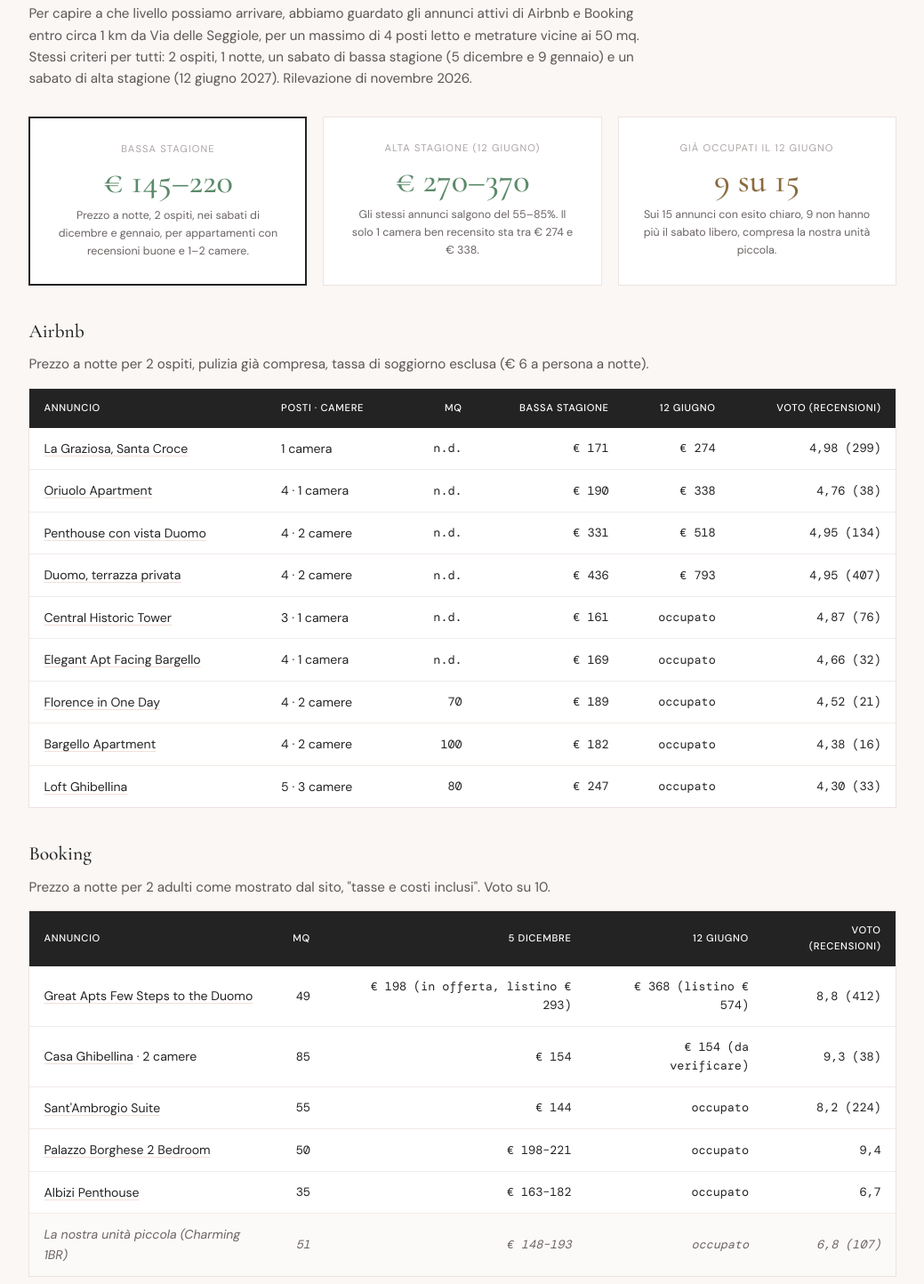
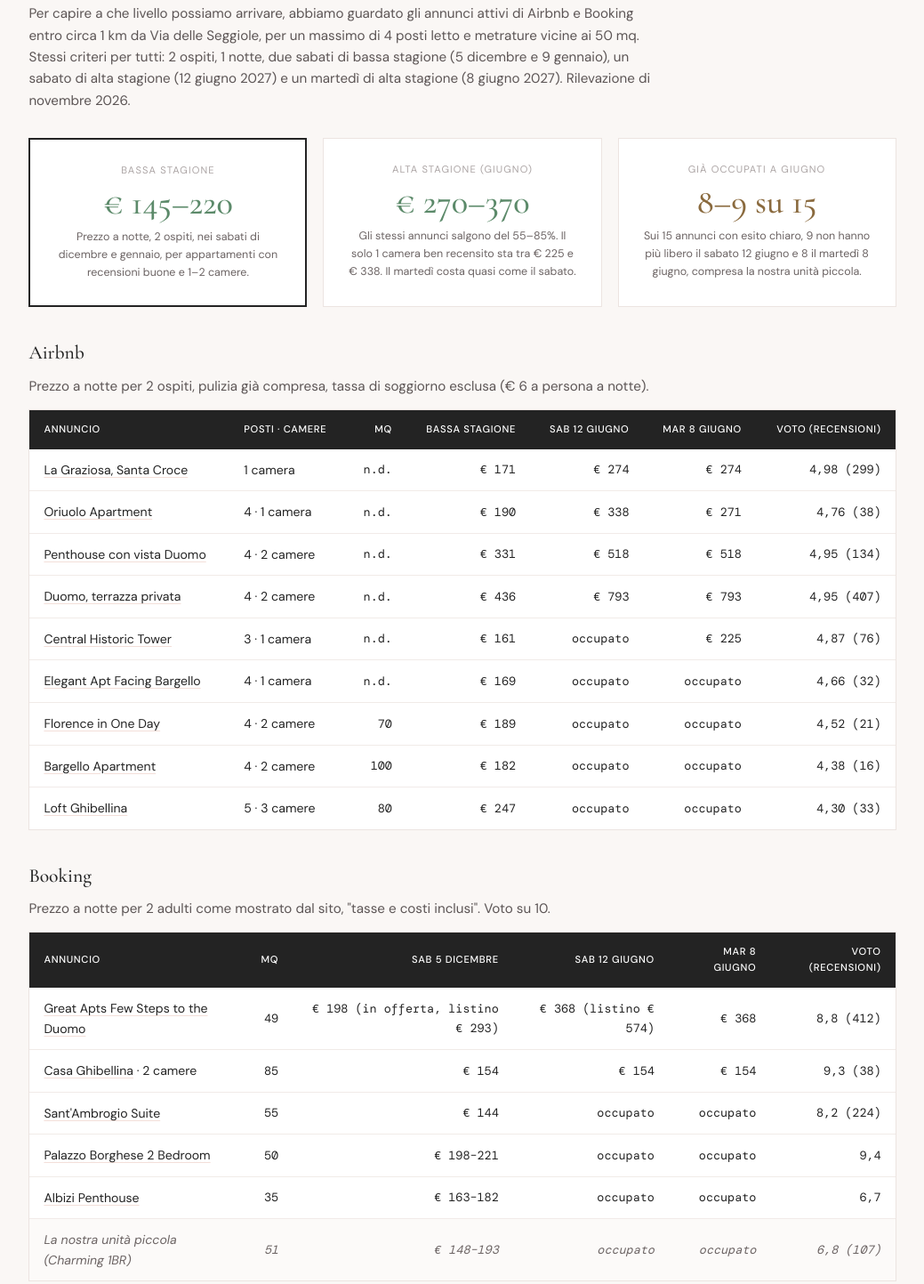
Before and after one commit to MoorentPm/Valutazione-pre-sopralluogo-borgo-albizi-moorent-pm-, a plain HTML site: page index.html in a window 1280 px wide. Shown: the part 3307-4750 px from the top of the page at 89% size, without its empty margins (120-1159 px from the left). Drawn offline with nearby package versions, Linux system fonts and the light colour scheme.

Commit message:
Nearby apartments: add weekday (Tue 8 June) prices and availability
Co-Authored-By: Claude Sonnet 5.5 <noreply@anthropic.com>

```diff
--- a/index.html
+++ b/index.html
@@ -201,29 +201,29 @@
 <!-- ===== APPARTAMENTI VICINI ===== -->
 <section class="section" style="padding-top:8px;">
   <h2 class="section-title">Cosa fanno gli appartamenti vicini</h2>
-  <p class="section-lead">Per capire a che livello possiamo arrivare, abbiamo guardato gli annunci attivi di Airbnb e Booking entro circa 1 km da Via delle Seggiole, per un massimo di 4 posti letto e metrature vicine ai 50 mq. Stessi criteri per tutti: 2 ospiti, 1 notte, un sabato di bassa stagione (5 dicembre e 9 gennaio) e un sabato di alta stagione (12 giugno 2027). Rilevazione di novembre 2026.</p>
+  <p class="section-lead">Per capire a che livello possiamo arrivare, abbiamo guardato gli annunci attivi di Airbnb e Booking entro circa 1 km da Via delle Seggiole, per un massimo di 4 posti letto e metrature vicine ai 50 mq. Stessi criteri per tutti: 2 ospiti, 1 notte, due sabati di bassa stagione (5 dicembre e 9 gennaio), un sabato di alta stagione (12 giugno 2027) e un martedì di alta stagione (8 giugno 2027). Rilevazione di novembre 2026.</p>
 
   <div class="payback-grid">
     <div class="pb-card hl"><div class="pb-scenario">Bassa stagione</div><div class="pb-years good">€ 145–220</div><div class="pb-note">Prezzo a notte, 2 ospiti, nei sabati di dicembre e gennaio, per appartamenti con recensioni buone e 1–2 camere.</div></div>
-    <div class="pb-card"><div class="pb-scenario">Alta stagione (12 giugno)</div><div class="pb-years good">€ 270–370</div><div class="pb-note">Gli stessi annunci salgono del 55–85%. Il solo 1 camera ben recensito sta tra € 274 e € 338.</div></div>
-    <div class="pb-card"><div class="pb-scenario">Già occupati il 12 giugno</div><div class="pb-years warn">9 su 15</div><div class="pb-note">Sui 15 annunci con esito chiaro, 9 non hanno più il sabato libero, compresa la nostra unità piccola.</div></div>
+    <div class="pb-card"><div class="pb-scenario">Alta stagione (giugno)</div><div class="pb-years good">€ 270–370</div><div class="pb-note">Gli stessi annunci salgono del 55–85%. Il solo 1 camera ben recensito sta tra € 225 e € 338. Il martedì costa quasi come il sabato.</div></div>
+    <div class="pb-card"><div class="pb-scenario">Già occupati a giugno</div><div class="pb-years warn">8–9 su 15</div><div class="pb-note">Sui 15 annunci con esito chiaro, 9 non hanno più libero il sabato 12 giugno e 8 il martedì 8 giugno, compresa la nostra unità piccola.</div></div>
   </div>
 
   <h3 class="section-title" style="font-size:1.35rem;margin-top:34px;">Airbnb</h3>
   <p class="section-lead" style="margin-bottom:14px;">Prezzo a notte per 2 ospiti, pulizia già compresa, tassa di soggiorno esclusa (€ 6 a persona a notte).</p>
   <div class="table-wrap">
     <table>
-      <thead><tr><th>Annuncio</th><th>Posti · camere</th><th class="r">mq</th><th class="r">Bassa stagione</th><th class="r">12 giugno</th><th class="r">Voto (recensioni)</th></tr></thead>
+      <thead><tr><th>Annuncio</th><th>Posti · camere</th><th class="r">mq</th><th class="r">Bassa stagione</th><th class="r">Sab 12 giugno</th><th class="r">Mar 8 giugno</th><th class="r">Voto (recensioni)</th></tr></thead>
       <tbody>
-        <tr><td><a href="https://www.airbnb.it/rooms/960115015785516231" target="_blank" rel="noopener">La Graziosa, Santa Croce</a></td><td>1 camera</td><td class="num r">n.d.</td><td class="num r">€ 171</td><td class="num r">€ 274</td><td class="num r">4,98 (299)</td></tr>
-        <tr><td><a href="https://www.airbnb.it/rooms/609864786434644195" target="_blank" rel="noopener">Oriuolo Apartment</a></td><td>4 · 1 camera</td><td class="num r">n.d.</td><td class="num r">€ 190</td><td class="num r">€ 338</td><td class="num r">4,76 (38)</td></tr>
-        <tr><td><a href="https://www.airbnb.it/rooms/1289373517961726272" target="_blank" rel="noopener">Penthouse con vista Duomo</a></td><td>4 · 2 camere</td><td class="num r">n.d.</td><td class="num r">€ 331</td><td class="num r">€ 518</td><td class="num r">4,95 (134)</td></tr>
-        <tr><td><a href="https://www.airbnb.it/rooms/52655093" target="_blank" rel="noopener">Duomo, terrazza privata</a></td><td>4 · 2 camere</td><td class="num r">n.d.</td><td class="num r">€ 436</td><td class="num r">€ 793</td><td class="num r">4,95 (407)</td></tr>
-        <tr><td><a href="https://www.airbnb.it/rooms/1639312139844495812" target="_blank" rel="noopener">Central Historic Tower</a></td><td>3 · 1 camera</td><td class="num r">n.d.</td><td class="num r">€ 161</td><td class="num r">occupato</td><td class="num r">4,87 (76)</td></tr>
-        <tr><td><a href="https://www.airbnb.it/rooms/937479" target="_blank" rel="noopener">Elegant Apt Facing Bargello</a></td><td>4 · 1 camera</td><td class="num r">n.d.</td><td class="num r">€ 169</td><td class="num r">occupato</td><td class="num r">4,66 (32)</td></tr>
-        <tr><td><a href="https://www.airbnb.it/rooms/713629994993721547" target="_blank" rel="noopener">Florence in One Day</a></td><td>4 · 2 camere</td><td class="num r">70</td><td class="num r">€ 189</td><td class="num r">occupato</td><td class="num r">4,52 (21)</td></tr>
-        <tr><td><a href="https://www.airbnb.it/rooms/15711477" target="_blank" rel="noopener">Bargello Apartment</a></td><td>4 · 2 camere</td><td class="num r">100</td><td class="num r">€ 182</td><td class="num r">occupato</td><td class="num r">4,38 (16)</td></tr>
-        <tr><td><a href="https://www.airbnb.it/rooms/786012480954019639" target="_blank" rel="noopener">Loft Ghibellina</a></td><td>5 · 3 camere</td><td class="num r">80</td><td class="num r">€ 247</td><td class="num r">occupato</td><td class="num r">4,30 (33)</td></tr>
+        <tr><td><a href="https://www.airbnb.it/rooms/960115015785516231" target="_blank" rel="noopener">La Graziosa, Santa Croce</a></td><td>1 camera</td><td class="num r">n.d.</td><td class="num r">€ 171</td><td class="num r">€ 274</td><td class="num r">€ 274</td><td class="num r">4,98 (299)</td></tr>
+        <tr><td><a href="https://www.airbnb.it/rooms/609864786434644195" target="_blank" rel="noopener">Oriuolo Apartment</a></td><td>4 · 1 camera</td><td class="num r">n.d.</td><td class="num r">€ 190</td><td class="num r">€ 338</td><td class="num r">€ 271</td><td class="num r">4,76 (38)</td></tr>
+        <tr><td><a href="https://www.airbnb.it/rooms/1289373517961726272" target="_blank" rel="noopener">Penthouse con vista Duomo</a></td><td>4 · 2 camere</td><td class="num r">n.d.</td><td class="num r">€ 331</td><td class="num r">€ 518</td><td class="num r">€ 518</td><td class="num r">4,95 (134)</td></tr>
+        <tr><td><a href="https://www.airbnb.it/rooms/52655093" target="_blank" rel="noopener">Duomo, terrazza privata</a></td><td>4 · 2 camere</td><td class="num r">n.d.</td><td class="num r">€ 436</td><td class="num r">€ 793</td><td class="num r">€ 793</td><td class="num r">4,95 (407)</td></tr>
+        <tr><td><a href="https://www.airbnb.it/rooms/1639312139844495812" target="_blank" rel="noopener">Central Historic Tower</a></td><td>3 · 1 camera</td><td class="num r">n.d.</td><td class="num r">€ 161</td><td class="num r">occupato</td><td class="num r">€ 225</td><td class="num r">4,87 (76)</td></tr>
+        <tr><td><a href="https://www.airbnb.it/rooms/937479" target="_blank" rel="noopener">Elegant Apt Facing Bargello</a></td><td>4 · 1 camera</td><td class="num r">n.d.</td><td class="num r">€ 169</td><td class="num r">occupato</td><td class="num r">occupato</td><td class="num r">4,66 (32)</td></tr>
+        <tr><td><a href="https://www.airbnb.it/rooms/713629994993721547" target="_blank" rel="noopener">Florence in One Day</a></td><td>4 · 2 camere</td><td class="num r">70</td><td class="num r">€ 189</td><td class="num r">occupato</td><td class="num r">occupato</td><td class="num r">4,52 (21)</td></tr>
+        <tr><td><a href="https://www.airbnb.it/rooms/15711477" target="_blank" rel="noopener">Bargello Apartment</a></td><td>4 · 2 camere</td><td class="num r">100</td><td class="num r">€ 182</td><td class="num r">occupato</td><td class="num r">occupato</td><td class="num r">4,38 (16)</td></tr>
+        <tr><td><a href="https://www.airbnb.it/rooms/786012480954019639" target="_blank" rel="noopener">Loft Ghibellina</a></td><td>5 · 3 camere</td><td class="num r">80</td><td class="num r">€ 247</td><td class="num r">occupato</td><td class="num r">occupato</td><td class="num r">4,30 (33)</td></tr>
       </tbody>
     </table>
   </div>
@@ -232,14 +232,14 @@
   <p class="section-lead" style="margin-bottom:14px;">Prezzo a notte per 2 adulti come mostrato dal sito, "tasse e costi inclusi". Voto su 10.</p>
   <div class="table-wrap">
     <table>
-      <thead><tr><th>Annuncio</th><th class="r">mq</th><th class="r">5 dicembre</th><th class="r">12 giugno</th><th class="r">Voto (recensioni)</th></tr></thead>
+      <thead><tr><th>Annuncio</th><th class="r">mq</th><th class="r">Sab 5 dicembre</th><th class="r">Sab 12 giugno</th><th class="r">Mar 8 giugno</th><th class="r">Voto (recensioni)</th></tr></thead>
       <tbody>
-        <tr><td><a href="https://www.booking.com/hotel/it/palazzo-san-lorenzo-firenze.it.html" target="_blank" rel="noopener">Great Apts Few Steps to the Duomo</a></td><td class="num r">49</td><td class="num r">€ 198 (in offerta, listino € 293)</td><td class="num r">€ 368 (listino € 574)</td><td class="num r">8,8 (412)</td></tr>
-        <tr><td><a href="https://www.booking.com/hotel/it/casa-ghibellina-apartment-florence-city-center.it.html" target="_blank" rel="noopener">Casa Ghibellina</a> · 2 camere</td><td class="num r">85</td><td class="num r">€ 154</td><td class="num r">€ 154 (da verificare)</td><td class="num r">9,3 (38)</td></tr>
-        <tr><td><a href="https://www.booking.com/hotel/it/sant-39-ambrogio-suite.it.html" target="_blank" rel="noopener">Sant'Ambrogio Suite</a></td><td class="num r">55</td><td class="num r">€ 144</td><td class="num r">occupato</td><td class="num r">8,2 (224)</td></tr>
-        <tr><td><a href="https://www.booking.com/hotel/it/palazzo-borghese-2-bedroom.it.html" target="_blank" rel="noopener">Palazzo Borghese 2 Bedroom</a></td><td class="num r">50</td><td class="num r">€ 198–221</td><td class="num r">occupato</td><td class="num r">9,4</td></tr>
-        <tr><td><a href="https://www.booking.com/hotel/it/albizi-penthouse.it.html" target="_blank" rel="noopener">Albizi Penthouse</a></td><td class="num r">35</td><td class="num r">€ 163–182</td><td class="num r">occupato</td><td class="num r">6,7</td></tr>
-        <tr class="sub"><td>La nostra unità piccola (Charming 1BR)</td><td class="num r">51</td><td class="num r">€ 148–193</td><td class="num r">occupato</td><td class="num r">6,8 (107)</td></tr>
+        <tr><td><a href="https://www.booking.com/hotel/it/palazzo-san-lorenzo-firenze.it.html" target="_blank" rel="noopener">Great Apts Few Steps to the Duomo</a></td><td class="num r">49</td><td class="num r">€ 198 (in offerta, listino € 293)</td><td class="num r">€ 368 (listino € 574)</td><td class="num r">€ 368</td><td class="num r">8,8 (412)</td></tr>
+        <tr><td><a href="https://www.booking.com/hotel/it/casa-ghibellina-apartment-florence-city-center.it.html" target="_blank" rel="noopener">Casa Ghibellina</a> · 2 camere</td><td class="num r">85</td><td class="num r">€ 154</td><td class="num r">€ 154</td><td class="num r">€ 154</td><td class="num r">9,3 (38)</td></tr>
+        <tr><td><a href="https://www.booking.com/hotel/it/sant-39-ambrogio-suite.it.html" target="_blank" rel="noopener">Sant'Ambrogio Suite</a></td><td class="num r">55</td><td class="num r">€ 144</td><td class="num r">occupato</td><td class="num r">occupato</td><td class="num r">8,2 (224)</td></tr>
+        <tr><td><a href="https://www.booking.com/hotel/it/palazzo-borghese-2-bedroom.it.html" target="_blank" rel="noopener">Palazzo Borghese 2 Bedroom</a></td><td class="num r">50</td><td class="num r">€ 198–221</td><td class="num r">occupato</td><td class="num r">occupato</td><td class="num r">9,4</td></tr>
+        <tr><td><a href="https://www.booking.com/hotel/it/albizi-penthouse.it.html" target="_blank" rel="noopener">Albizi Penthouse</a></td><td class="num r">35</td><td class="num r">€ 163–182</td><td class="num r">occupato</td><td class="num r">occupato</td><td class="num r">6,7</td></tr>
+        <tr class="sub"><td>La nostra unità piccola (Charming 1BR)</td><td class="num r">51</td><td class="num r">€ 148–193</td><td class="num r">occupato</td><td class="num r">occupato</td><td class="num r">6,8 (107)</td></tr>
       </tbody>
     </table>
   </div>
@@ -249,12 +249,13 @@
     <ul>
       <li><b>Il prezzo segue le recensioni.</b> Gli annunci con 4,8–5 su Airbnb e 9 o più su Booking stanno nella parte alta della fascia. L'unico a livello delle nostre recensioni (Albizi Penthouse, 6,7) fa € 163–182 e le nostre unità, con 5,8 e 6,8, sono nella parte bassa. È su questo che si recupera valore.</li>
       <li><b>Il nostro obiettivo sta dentro il mercato.</b> Il minimo che consideriamo acquisito è un prezzo medio di circa € 138 a notte (+15% sui € 120 di oggi), meno dei € 145–220 che i confronti fanno in inverno. Il caso alto, +40%, vale circa € 168.</li>
-      <li><b>La domanda in alta stagione c'è.</b> Il 12 giugno 9 annunci su 15 con esito chiaro, compresa la nostra unità, non hanno più il sabato libero. Lo prendiamo come un segnale, non come una prova dell'80%.</li>
+      <li><b>La domanda in alta stagione c'è.</b> Sui 15 annunci con esito chiaro, 9 non hanno più libero il sabato 12 giugno e 8 il martedì 8 giugno; 4 Airbnb e 4 Booking, nostra unità compresa, sono occupati in entrambe le date. Lo prendiamo come un segnale, non come una prova dell'80%.</li>
+          <li><b>In giugno il giorno feriale vale quasi quanto il weekend.</b> Tre annunci Airbnb su quattro hanno lo stesso prezzo il martedì e il sabato, Oriuolo costa € 271 contro € 338; su Booking Great Apts e Casa Ghibellina non cambiano. Non contiamo quindi su un forte sconto nei giorni feriali.</li>
     </ul>
   </div>
 
   <p class="caveat">Altri riferimenti per tutta Firenze, da prendere con cautela perché mescolano tutte le taglie: l'ADR del centro storico è circa € 166 a notte (<a href="https://airbtics.com/annual-airbnb-revenue-in-florence-italy" target="_blank" rel="noopener">Airbtics</a>, settembre 2025–agosto 2026); la mediana di tutta la città è € 128 con occupazione 63%, e il 25% migliore sta a € 187 con occupazione 81% (<a href="https://www.guestfavorites.com/airbnb-occupancy-rates-in-firenze-italy" target="_blank" rel="noopener">GuestFavorites</a>, novembre 2025–ottobre 2026).</p>
-  <p class="caveat">Cosa questa tabella non dice: è un solo sabato per stagione, non una media annua (il 5 dicembre cade nel ponte dell'Immacolata, quindi è più caro di un dicembre qualsiasi). I metri quadri sono dichiarati solo da alcuni annunci (n.d. = non dichiarati). Sono prezzi richiesti, non incassati. I prezzi di Booking possono includere offerte a tempo. Prima di decidere aggiungeremo un giorno feriale e una data di settembre.</p>
+  <p class="caveat">Cosa questa tabella non dice: sono tre notti singole, non una media annua. Il 5 dicembre cade nel ponte dell'Immacolata, quindi è più caro di un dicembre qualsiasi, e non abbiamo rilevato primavera e settembre. I metri quadri sono dichiarati solo da alcuni annunci (n.d. = non dichiarati). Sono prezzi richiesti, non incassati, e quelli di Booking possono includere offerte a tempo. "Occupato" significa che il sito non mostra la data come prenotabile: può essere una prenotazione o un blocco dell'host.</p>
 </section>
 
 <!-- ===== COSA CAMBIAMO ===== -->
```
